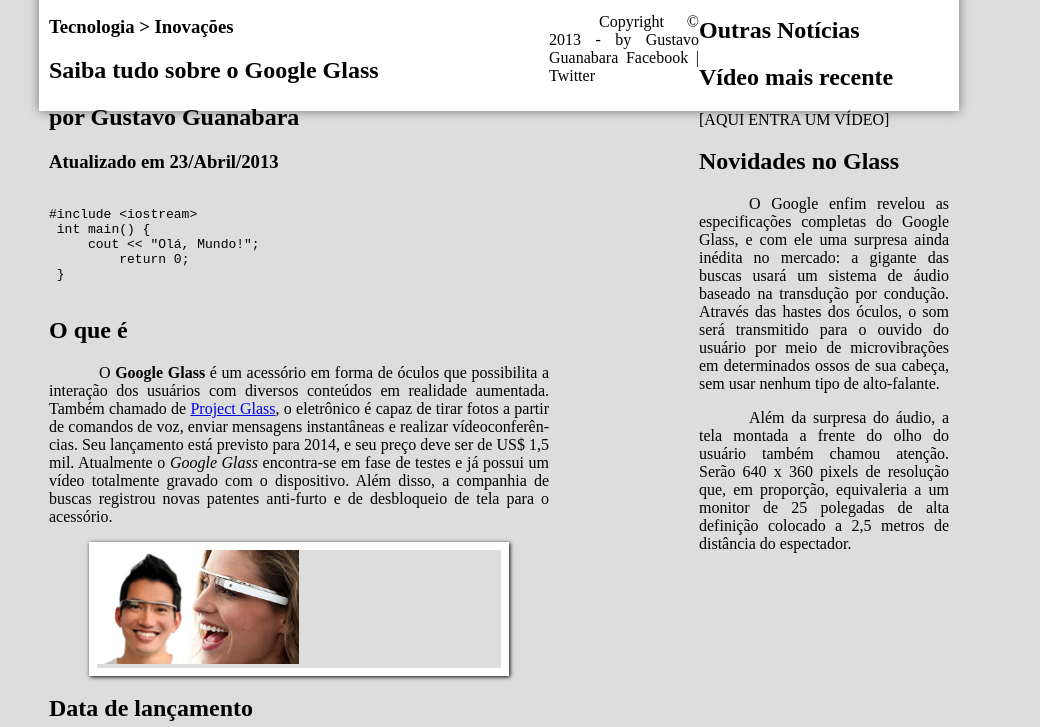
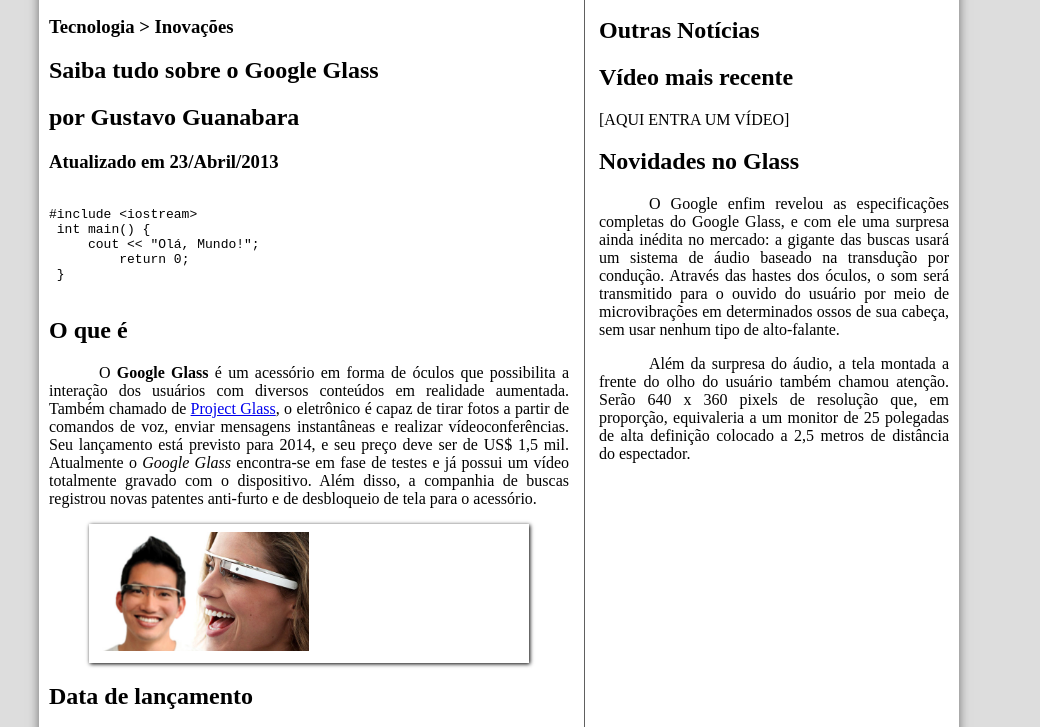
Before and after one commit to leto-silva/curso-html, a plain HTML site: page index.html in a window 1280 px wide. Shown: the part 179-906 px from the top of the page, without its empty margins (141-1181 px from the left). Drawn offline with Linux system fonts and the light colour scheme.

Commit message:
finalização pagina com a semantica

```diff
--- a/_css/estilo.css
+++ b/_css/estilo.css
@@ -166,14 +166,27 @@ nav#menu a:hover {
 	color: #ffffff;
 	text-decoration:underline;
 }
+
+
 section#corpo {
 	display: block;
-	width: 500px;
+	width: 520px;
 	float: left;
+	border-right: 1px solid #606060;
+	padding-right: 15px;
 }
 
 aside#lateral {
 	display: block;
-	width: 250px;
+	width: 350px;
 	float: right;
 }
+
+footer#rodape {
+	clear: both;
+	border-top: 1px solid #606060;
+}
+
+footer#rodape p {
+	text-align: center;
+}
--- a/index.html
+++ b/index.html
@@ -102,8 +102,9 @@
 </aside>
 
 <footer id="rodape">
-<p>Copyright &copy; 2013 - by Gustavo Guanabara
-Facebook | Twitter</p>
+<p>Copyright &copy; 2013 - by Gustavo Guanabara <br/>
+<a href="http://facebook.com/cursosemvideo" target="_blank">Facebook</a> |
+<a href="http://twitter.com/cursosemvideo" target="_blank">Twitter</a></p>
 </footer>
 </div>
 </body>
```
